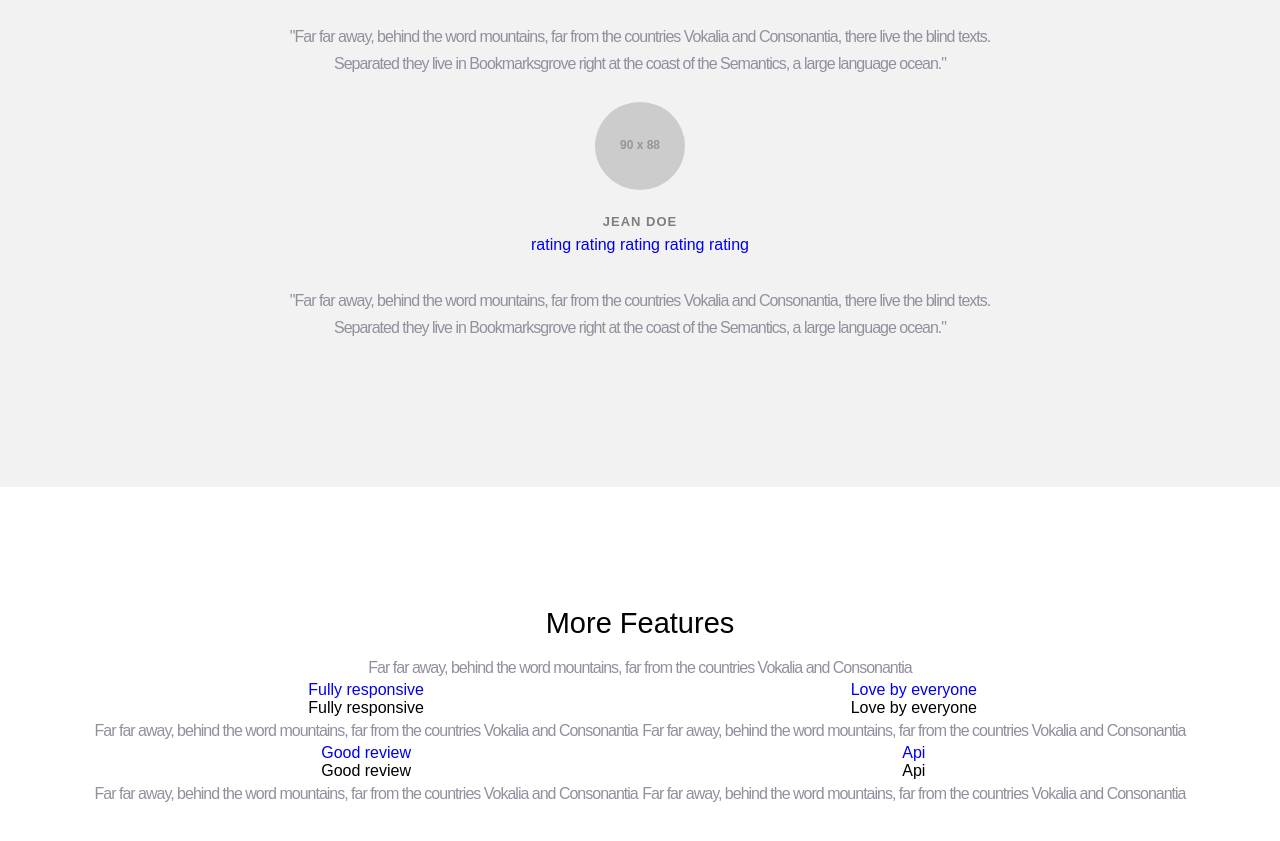
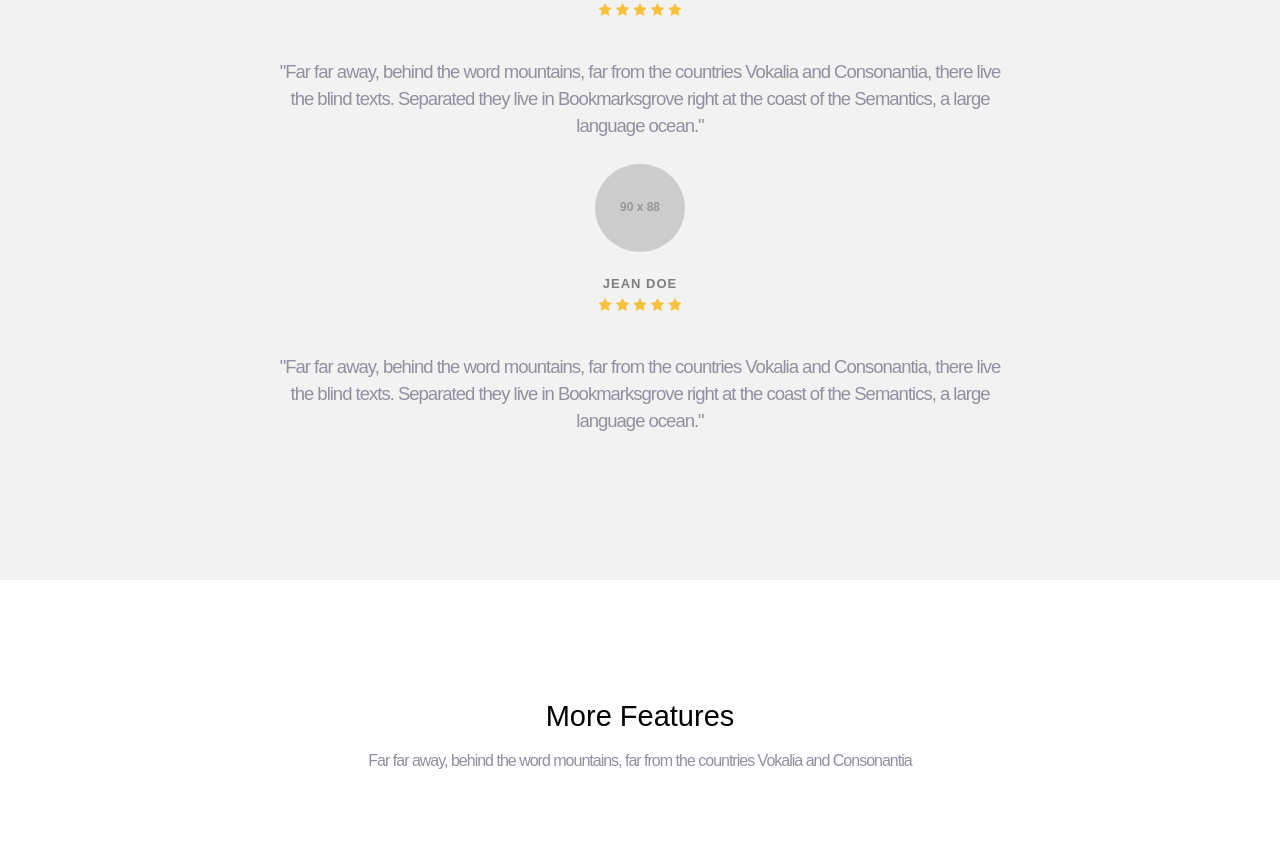
Before and after one commit to dpriyankaprdxn/blue, a plain HTML site: page index.html in a window 1280 px wide. Shown: the part 3774-4615 px from the top of the page. Drawn offline with Linux system fonts and the light colour scheme; placeholder pictures from the web are drawn by us.

Commit message:
features section styling partially completed

```diff
--- a/assets/css/style.css
+++ b/assets/css/style.css
@@ -232,13 +232,17 @@ p {
   box-shadow: 2px 2px 10px #ddd;
 }
 
-.services li {
+.services li ,
+.features ul {
   display: -webkit-box;
   display: -ms-flexbox;
   display: flex;
   -webkit-box-pack: justify;
   -ms-flex-pack: justify;
   justify-content: space-between;
+}
+
+.services li {
   -webkit-box-align: center;
   -ms-flex-align: center;
   align-items: center;
@@ -362,14 +366,16 @@ p {
 .review-slider p {
   width: 64%;
   margin: 33px auto 25px;
+  font-size: 18.5px;
 }
 
-.review-slider .rating-start {
+.rating-star {
   color: #f7c13b;
+  overflow : hidden;
   text-indent: -9999px;
 }
 
-.review-slider .rating-start:before {
+.rating-star:before {
   content: "\f005";
   float: left;
   font: 14px fontAwesome;
@@ -384,6 +390,41 @@ p {
   margin: 120px 0;
   text-align: center;
 }
+
+.features ul { margin-top: 70px; }
+
+.features li {
+  flex-basis: 21%;
+  padding : 8px 0;
+}
+
+.features ul div {
+  padding: 23px 14%;
+  border-radius: 15px;
+  margin-bottom: 40px;
+  display: inline-block;
+  background: #eeeeef;
+}
+
+.features a {
+  color: #4186ed;
+  text-indent: -9999px;
+}
+
+.features a:before {
+  float: left;
+  font : 40px fontAwesome;
+  text-indent: 0;
+}
+
+.mobile:before { content: "\f10a"; }
+
+.love:before { content: "\f004"; }
+
+.star:before { content: "\f005"; }
+
+.api:before { content: "\f013"; }
+
 
 /*features section styling end*/
 
```
